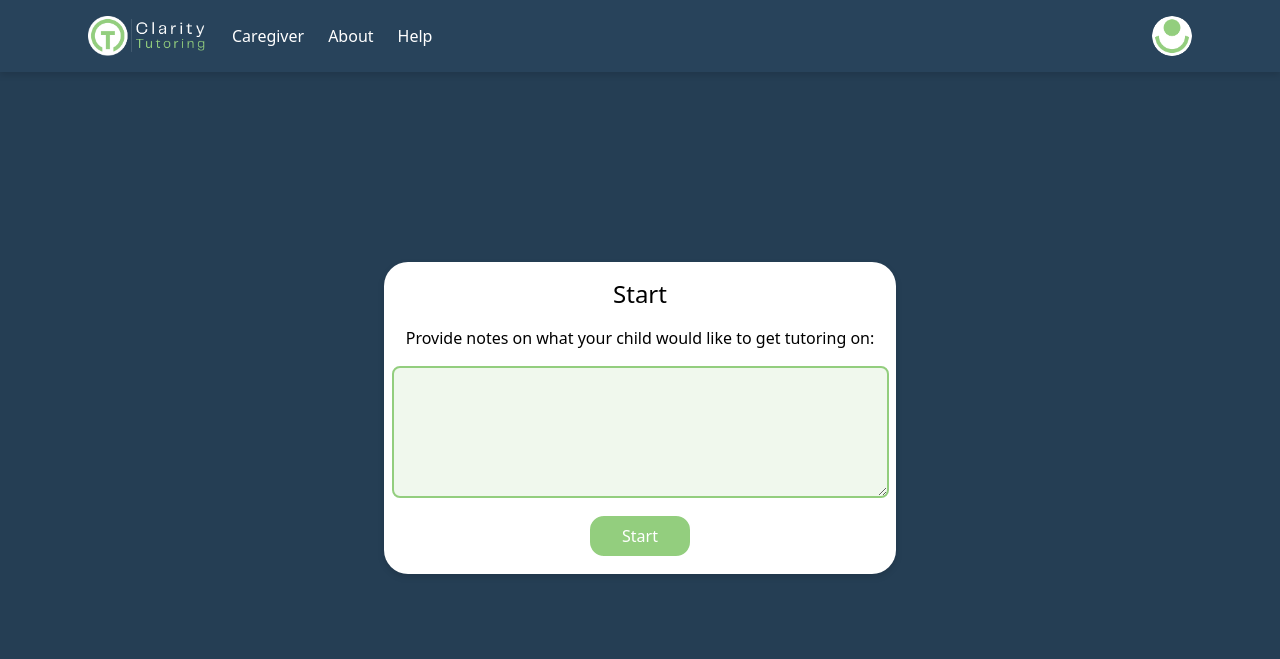
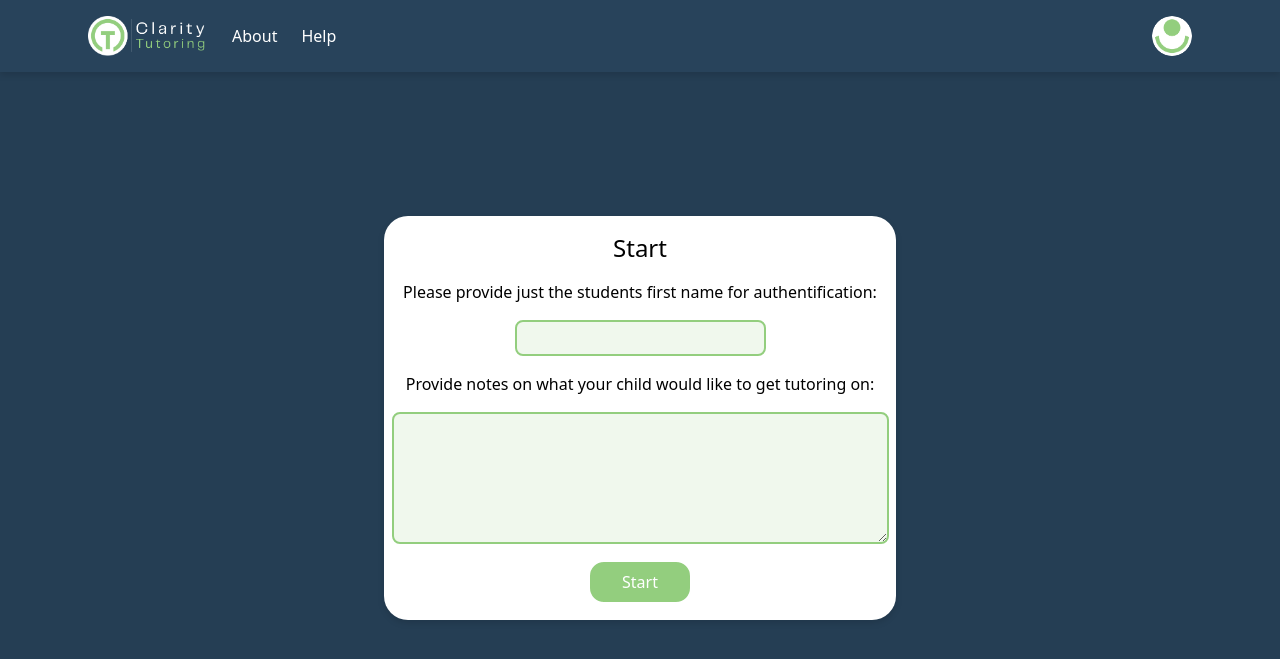
Before and after one commit to lucasarge/tutoring, a Django app: page /services/connect/ in a window 1280 px wide. Shown: the top 659 px of the page. Run offline with Django 5.2, Linux system fonts and the light colour scheme; a user stored in the database is signed in; data comes from the database, SQL or seed files in the repository; both versions use the stored data as it was after the commit; style sheets or scripts are compiled from the project's sources.

Commit message:
Created Services model, need to give it appropriate fields and create pages from slugs.

```diff
--- a/clarity/services/admin.py
+++ b/clarity/services/admin.py
@@ -1,6 +1,7 @@
 from django.contrib import admin
-from .models import RegisterService
+from .models import RegisterService, Service
 
 # Register your models here.
 
 admin.site.register(RegisterService)
+admin.site.register(Service)
--- a/clarity/services/forms.py
+++ b/clarity/services/forms.py
@@ -4,4 +4,4 @@ from .models import RegisterService
 class RegisterServiceForm(forms.ModelForm):
     class Meta:
         model = RegisterService
-        fields = ['caregiver_note']
+        fields = ('caregiver_note','student_name')
--- a/clarity/services/models.py
+++ b/clarity/services/models.py
@@ -8,8 +8,18 @@ def generate_random_code():
 
 class RegisterService(models.Model):
     caregiver = models.ForeignKey(CustomUser, on_delete=models.CASCADE)
+    student_name = models.CharField()
     caregiver_note = models.TextField()
     code = models.CharField(max_length=8, default=generate_random_code, unique=True)
 
     def __str__(self):
-        return f"{self.caregiver.first_name} {self.caregiver.last_name}"
+        return f"{self.caregiver.first_name}'s Registering {self.student_name}"
+
+class Service(models.Model):
+    caregiver = models.ForeignKey(CustomUser, on_delete=models.CASCADE),
+    student = models.ForeignKey(CustomUser, on_delete=models.CASCADE),
+    caregiver_note = models.ForeignKey(RegisterService, on_delete=models.CASCADE)
+    slug = models.CharField(max_length=8, default=generate_random_code, unique=True)
+
+    def __str__(self):
+        return f"{self.student.first_name}'s Tutoring"
--- a/clarity/services/templates/services/connect.html
+++ b/clarity/services/templates/services/connect.html
@@ -14,6 +14,8 @@
             <form class="grid place-items-center" action="/services/connect/" method="post">
                 {% csrf_token %}
                 <h1 class="text-center text-2xl pb-4">Start</h1>
+                <h2>Please provide just the students first name for authentification:</h2>
+                <input class="my-4" name="student_name" type="text" id="id_student-name">
                 <h2>Provide notes on what your child would like to get tutoring on:</h2>
                 <textarea class="my-4" name="caregiver_note" cols="50" rows="5" required="" id="id_caregiver_note"></textarea>
                 <button class="cursor-pointer bg-third px-8 py-2 border-2 rounded-2xl text-white" type="submit">Start</button>
--- a/clarity/services/urls.py
+++ b/clarity/services/urls.py
@@ -4,5 +4,6 @@ from . import views
 app_name = 'users'
 
 urlpatterns = [
-    path("connect/", views.connect, name="connect")
+    path("connect/", views.connect, name="connect"),
+    path("<slug:slug>", views.service, name="service")
 ]
--- a/clarity/services/views.py
+++ b/clarity/services/views.py
@@ -1,6 +1,7 @@
 from django.shortcuts import render, redirect
 from .forms import RegisterServiceForm
 from django.contrib.auth.views import login_required
+from .models import Service
 
 # Create your views here.
 
@@ -16,3 +17,8 @@ def connect(request):
     else:
         form = RegisterServiceForm()
     return render(request, "services/connect.html", {"form": form})
+
+@login_required
+def service(request, slug):
+    service = Service.objects.get(slug=slug)
+    return render(request, 'services/service.html', {"service":service})
--- a/clarity/templates/layout.html
+++ b/clarity/templates/layout.html
@@ -19,7 +19,14 @@
                     </div>
                 </a>
                 {% if request.user.user_type == "caregiver" %}
-                <h2>Caregiver</h2>
+                    {% if request.user.registerservice_set.count == 0 %}
+                    {% else %}
+                        <div class=”bl-white br-white bl-1”>
+                        {% for service in request.user.registerservice_set.all %}
+                            <h4><a href="/">{{ service.student_name }}’s Tutoring</a></h4>
+                        {% endfor %}
+                        </div>
+                    {% endif %}
                 {% endif %}
                 {% if request.user.user_type == "student" %}
                 <h2><a href="">Tutoring</a></h2>
```
Also changed, not shown: clarity/db.sqlite3, clarity/services/migrations/0002_registerservice_student_name.py (added), clarity/services/migrations/0003_service.py (added), clarity/services/templates/services/service.html (added).
